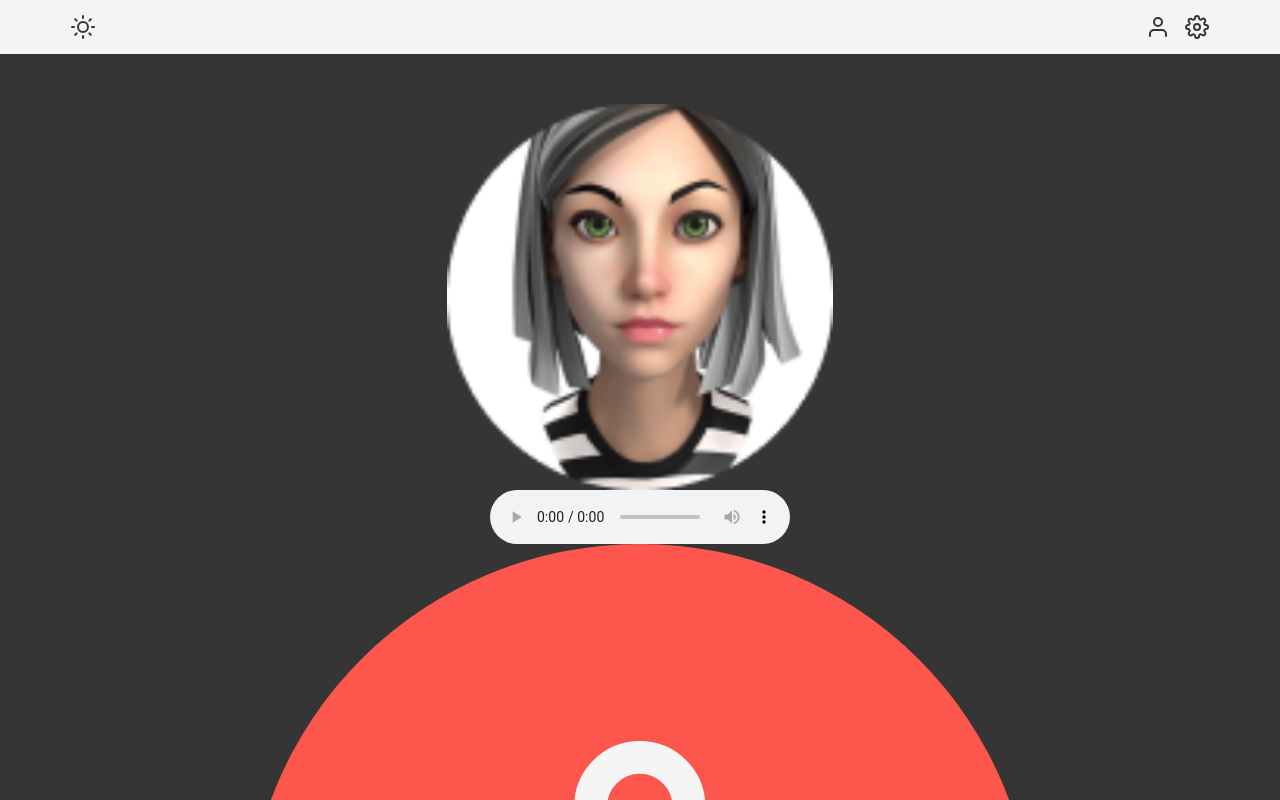
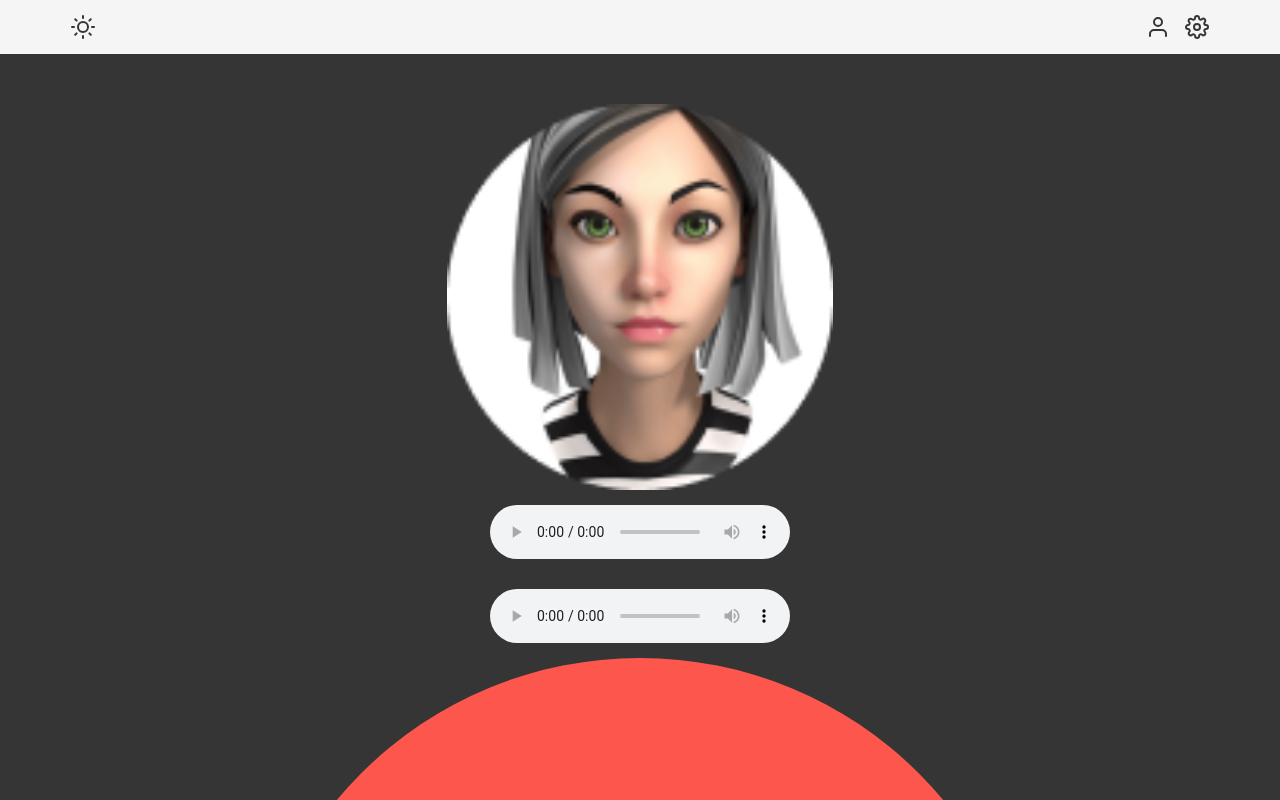
Before and after one commit to srijanmishra/Conversationally, a React (Vite) app in the folder examples/web_voice_chat/web_voice_chat_app/: page / in a window 1280 px wide. Shown: the top 800 px of the page. Built offline with nearby package versions, Linux system fonts and the light colour scheme.

Commit message:
Adds user audio player

```diff
--- a/examples/web_voice_chat/web_voice_chat_app/src/globals.scss
+++ b/examples/web_voice_chat/web_voice_chat_app/src/globals.scss
@@ -101,3 +101,6 @@ img {
   width: 100%;
   max-width: 100%;
 }
+audio {
+  margin: $spacing-2 0;
+}
--- a/examples/web_voice_chat/web_voice_chat_app/src/pages/ChatPage.jsx
+++ b/examples/web_voice_chat/web_voice_chat_app/src/pages/ChatPage.jsx
@@ -148,7 +148,7 @@ export const ChatPage = () => {
           </div>
           <div className="row">
             <div className="col-12 text-center">
-              <audio id="player" src={audioSrc} controls></audio>
+              <audio id="player-ai" src={audioSrc} controls></audio>
             </div>
           </div>
         </div>
@@ -156,6 +156,9 @@ export const ChatPage = () => {
       <section>
         <div className="container">
           <div className="row justify-content-center">
+            <div className="col-12 text-center">
+              <audio id="player-user" src={audioSrc} controls></audio>
+            </div>
             <div className="col-8">
               <UserActionButton status={status} onClick={toggleRecording} />
             </div>
```
Also changed, not shown: 1 other file (tests, documents, lock files or other folders).
